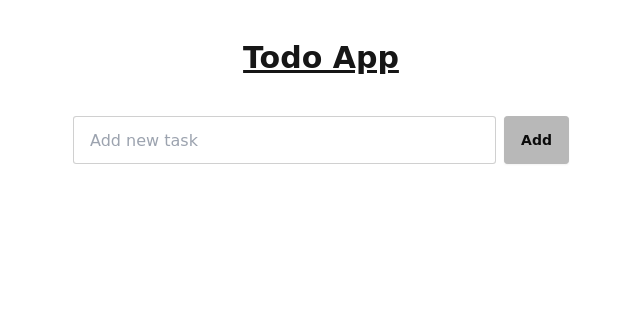
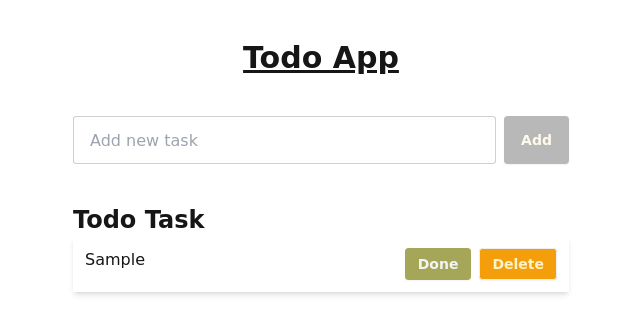
Before and after one commit to nachoguzman79/losbabyjaguars, a React app: page / in a window 1280 px wide. Both pictures are taken after typing "Sample" into the empty fields and a click on the button "Add". Shown: the top 334 px of the page, without its empty margins (319-959 px from the left). Built offline with nearby package versions, Linux system fonts and the light colour scheme; the HTML template or start-up script is replaced by a standard one.

Commit message:
create todo list

```diff
--- a/src/App.jsx
+++ b/src/App.jsx
@@ -1,5 +1,6 @@
 import AddTodoForm from "./components/add-todo-form"
-import { TodoProvider } from "./store/todo-context"
+import TodoProvider from "./store/todo-context"
+import TodoList from "./components/todo-list";
 
 export default function App() {
   return (
@@ -7,6 +8,11 @@ export default function App() {
      <div className="flex flex-col items-center min-h-full max-w-xl mx-auto p-10 gap-10">
         <h1 className="text-3xl font-bold underline">Todo App</h1>
         <AddTodoForm />
+
+        <div className="w-full">
+          <h2 className="text-2xl font-bold">Todo Task</h2>
+          <TodoList />
+        </div>
      </div>
    </TodoProvider>
   )
--- a/src/components/add-todo-form.jsx
+++ b/src/components/add-todo-form.jsx
@@ -27,7 +27,7 @@ export default function AddTodoForm() {
                     onChange={e => setTask(e.target.value)}
                 />
                 <button
-                    className="btn btn-primary"
+                    className="btn btn-primary text-amber-50"
                     type="submit"
                 >
                     Add
--- /dev/null
+++ b/src/components/todo-list.jsx
@@ -0,0 +1,27 @@
+import { useTodos } from "../store/todo-context";
+
+export default function TodoList() {
+    const { todos } = useTodos();
+
+    if (todos.length === 0) {
+        return (
+            <p className="text-gray-500 mt-3">No tasks added yet.</p>
+        )
+    }
+
+    return (
+        <div className="w-full">
+            {todos.map(todo => (
+                <div
+                    key={todo.id}
+                    className="flex bg-white shadow-md p-3"
+                >
+                    <span className="flex-1">{todo.task}</span>
+                    <button className="btn btn-sm btn-warning text-gray-100">Done</button>
+                    <button className="btn bg-amber-500 text-amber-100 btn-sm ml-2">Delete</button>
+                </div>
+            ))}
+        </div>
+    )
+
+}
--- a/src/store/todo-context.jsx
+++ b/src/store/todo-context.jsx
@@ -4,7 +4,7 @@ const TodoContext = createContext();
 
 export const useTodos = () => useContext(TodoContext);
 
-export function TodoProvider({children}) {
+export default function TodoProvider({children}) {
     const [todos, setTodos] = useState([])
 
     const addTodo = (newTask) => {
```
